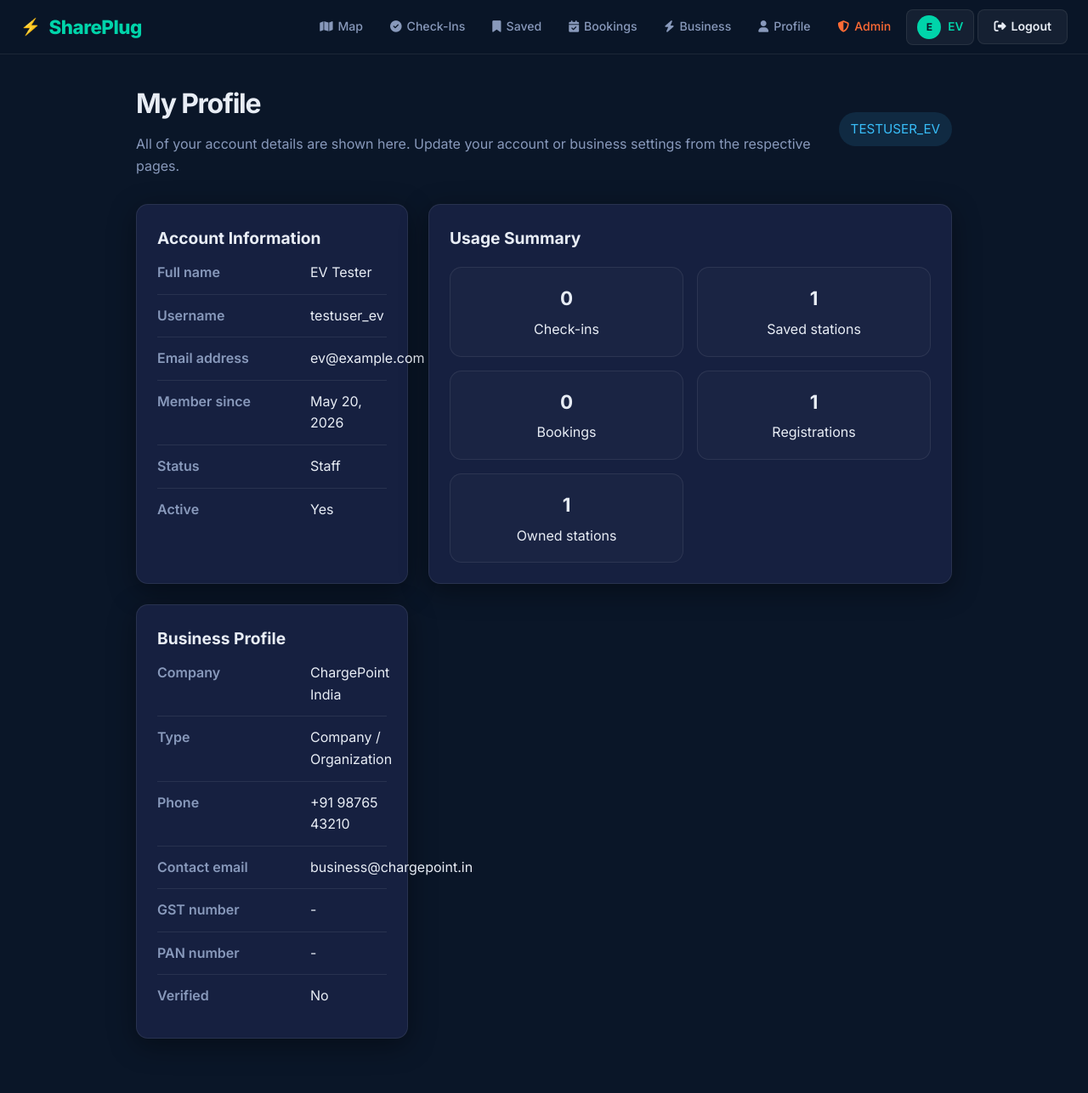
After one commit to parthsoni10/SharePlug, a Django app: page /profile/ in a window 1280 px wide. The commit adds this page. Shown: the whole page at 85% size. Run offline with Django 5.2, Linux system fonts and the light colour scheme; a user stored in the database is signed in; data comes from the database, SQL or seed files in the repository; parts of the project's set-up code (start-up, migrations or seed data) failed here and were passed over.

Commit message:
Profile Page

```diff
--- a/SharePlug/settings.py
+++ b/SharePlug/settings.py
@@ -102,6 +102,7 @@ USE_TZ = True
 mimetypes.add_type("application/javascript", ".js", strict=True)
 
 # Static files
+STATICFILES_DIRS = [os.path.join(BASE_DIR, 'static')] if os.path.exists(os.path.join(BASE_DIR, 'static')) else []
 STATIC_URL = '/static/'
 STATIC_ROOT = BASE_DIR / 'staticfiles'
 STATICFILES_DIRS = [
--- a/SharePlug/templates/base.html
+++ b/SharePlug/templates/base.html
@@ -362,6 +362,7 @@
       <a class="nav-link" href="/bookmarks/"><i class="fas fa-bookmark"></i> Saved</a>
       <a class="nav-link" href="/book/my-bookings/"><i class="fas fa-calendar-check"></i> Bookings</a>
       <a class="nav-link" href="/start-business/"><i class="fas fa-bolt"></i> Business</a>
+      <a class="nav-link" href="/profile/"><i class="fas fa-user"></i> Profile</a>
       {% if user.is_staff %}
         <a class="nav-link" href="/admin-panel/" style="color:var(--orange)"><i class="fas fa-shield-alt"></i> Admin</a>
       {% endif %}
--- /dev/null
+++ b/SharePlug/templates/profile.html
@@ -0,0 +1,122 @@
+{% extends "base.html" %}
+{% block content %}
+<style>
+  .profile-page { max-width: 1000px; margin: 32px auto 64px; padding: 0 20px; }
+  .profile-header { display: grid; grid-template-columns: 1fr auto; gap: 18px; align-items: center; margin-bottom: 32px; }
+  .profile-card { background: var(--navy-card); border: 1px solid var(--border); border-radius: var(--radius); padding: 28px; box-shadow: var(--shadow); }
+  .profile-title { margin: 0 0 10px; font-size: 2rem; letter-spacing: -0.04em; }
+  .profile-subtitle { margin: 0; color: var(--text-muted); }
+  .profile-grid { display: grid; grid-template-columns: minmax(240px, 320px) 1fr; gap: 24px; }
+  .profile-section { background: var(--navy-card); border: 1px solid var(--border); border-radius: var(--radius); padding: 24px; }
+  .profile-section h2 { margin-top: 0; font-size: 1.2rem; }
+  .profile-row { display: grid; grid-template-columns: 160px 1fr; gap: 10px 20px; padding: 12px 0; border-bottom: 1px solid rgba(255,255,255,.08); }
+  .profile-row:last-child { border-bottom: none; }
+  .profile-row strong { color: var(--text-muted); font-weight: 600; }
+  .profile-stats { display: grid; grid-template-columns: repeat(2, minmax(140px, 1fr)); gap: 16px; margin-top: 18px; }
+  .profile-stat { border: 1px solid var(--border); border-radius: var(--radius); padding: 18px; text-align: center; background: rgba(255,255,255,.02); }
+  .profile-stat strong { display: block; font-size: 1.4rem; margin-bottom: 6px; }
+  .profile-badge { display: inline-flex; align-items: center; gap: 8px; background: rgba(56,189,248,.12); color: #38bdf8; border-radius: 999px; padding: 8px 14px; font-size: 0.95rem; }
+</style>
+
+<div class="profile-page">
+  <div class="profile-header">
+    <div>
+      <h1 class="profile-title">My Profile</h1>
+      <p class="profile-subtitle">All of your account details are shown here. Update your account or business settings from the respective pages.</p>
+    </div>
+    <div class="profile-badge">{{ user.username|upper }}</div>
+  </div>
+
+  <div class="profile-grid">
+    <section class="profile-section profile-card">
+      <h2>Account Information</h2>
+      <div class="profile-row">
+        <strong>Full name</strong>
+        <span>{{ user.first_name|default:"" }} {{ user.last_name|default:"" }}{% if not user.first_name and not user.last_name %}—{% endif %}</span>
+      </div>
+      <div class="profile-row">
+        <strong>Username</strong>
+        <span>{{ user.username }}</span>
+      </div>
+      <div class="profile-row">
+        <strong>Email address</strong>
+        <span>{{ user.email|default:"Not provided" }}</span>
+      </div>
+      <div class="profile-row">
+        <strong>Member since</strong>
+        <span>{{ user.date_joined|date:"F j, Y" }}</span>
+      </div>
+      <div class="profile-row">
+        <strong>Status</strong>
+        <span>{% if user.is_staff %}Staff{% else %}Member{% endif %}</span>
+      </div>
+      <div class="profile-row">
+        <strong>Active</strong>
+        <span>{% if user.is_active %}Yes{% else %}No{% endif %}</span>
+      </div>
+    </section>
+
+    <section class="profile-section profile-card">
+      <h2>Usage Summary</h2>
+      <div class="profile-stats">
+        <div class="profile-stat">
+          <strong>{{ stats.checkins }}</strong>
+          Check-ins
+        </div>
+        <div class="profile-stat">
+          <strong>{{ stats.bookmarks }}</strong>
+          Saved stations
+        </div>
+        <div class="profile-stat">
+          <strong>{{ stats.bookings }}</strong>
+          Bookings
+        </div>
+        <div class="profile-stat">
+          <strong>{{ stats.registrations }}</strong>
+          Registrations
+        </div>
+        <div class="profile-stat">
+          <strong>{{ stats.stations }}</strong>
+          Owned stations
+        </div>
+      </div>
+    </section>
+
+    <section class="profile-section profile-card">
+      <h2>Business Profile</h2>
+      {% if business_profile %}
+        <div class="profile-row">
+          <strong>Company</strong>
+          <span>{{ business_profile.business_name }}</span>
+        </div>
+        <div class="profile-row">
+          <strong>Type</strong>
+          <span>{{ business_profile.get_business_type_display }}</span>
+        </div>
+        <div class="profile-row">
+          <strong>Phone</strong>
+          <span>{{ business_profile.phone }}</span>
+        </div>
+        <div class="profile-row">
+          <strong>Contact email</strong>
+          <span>{{ business_profile.email }}</span>
+        </div>
+        <div class="profile-row">
+          <strong>GST number</strong>
+          <span>{{ business_profile.gst_number|default:"-" }}</span>
+        </div>
+        <div class="profile-row">
+          <strong>PAN number</strong>
+          <span>{{ business_profile.pan_number|default:"-" }}</span>
+        </div>
+        <div class="profile-row">
+          <strong>Verified</strong>
+          <span>{% if business_profile.is_verified %}Yes{% else %}No{% endif %}</span>
+        </div>
+      {% else %}
+        <p style="color:var(--text-muted); margin:0;">No business profile set up yet. Visit the business section to create one.</p>
+      {% endif %}
+    </section>
+  </div>
+</div>
+{% endblock %}
--- a/SharePlug/urls.py
+++ b/SharePlug/urls.py
@@ -3,7 +3,7 @@ from django.urls import path, include
 from django.conf import settings
 from django.conf.urls.static import static
 from accounts.views import (
-    login_page, logout_page, register_page
+    login_page, logout_page, register_page, profile_page
 )
 from stations.views import (
     home, get_nearest_station, location_detail,
@@ -21,6 +21,7 @@ urlpatterns = [
     path('login/', login_page, name='login'),
     path('logout/', logout_page, name='logout'),
     path('register/', register_page, name='register'),
+    path('profile/', profile_page, name='profile'),
 
     # Map API
     path("get-nearest-station/", get_nearest_station, name='get_nearest_station'),
--- a/accounts/views.py
+++ b/accounts/views.py
@@ -3,6 +3,9 @@ from django.shortcuts import render, redirect
 from django.contrib.auth.models import User
 from django.contrib import messages
 from django.contrib.auth import authenticate, login, logout
+from django.contrib.auth.decorators import login_required
+from Map.models import EVStation, StationRegistration, Booking, CheckIn, Bookmark
+
 
 def login_page(request):
     if request.user.is_authenticated:
@@ -65,3 +68,20 @@ def logout_page(request):
     logout(request)
     messages.success(request, "Logged out successfully.")
     return redirect('/login/')
+
+@login_required
+def profile_page(request):
+    user = request.user
+    business_profile = getattr(user, 'business_profile', None)
+    stats = {
+        'checkins': CheckIn.objects.filter(user=user).count(),
+        'bookmarks': Bookmark.objects.filter(user=user).count(),
+        'bookings': Booking.objects.filter(user=user).count(),
+        'registrations': StationRegistration.objects.filter(owner=user).count(),
+        'stations': EVStation.objects.filter(owner=user).count(),
+    }
+    return render(request, 'profile.html', {
+        'page': 'My Profile – SharePlug',
+        'business_profile': business_profile,
+        'stats': stats,
+    })
```
